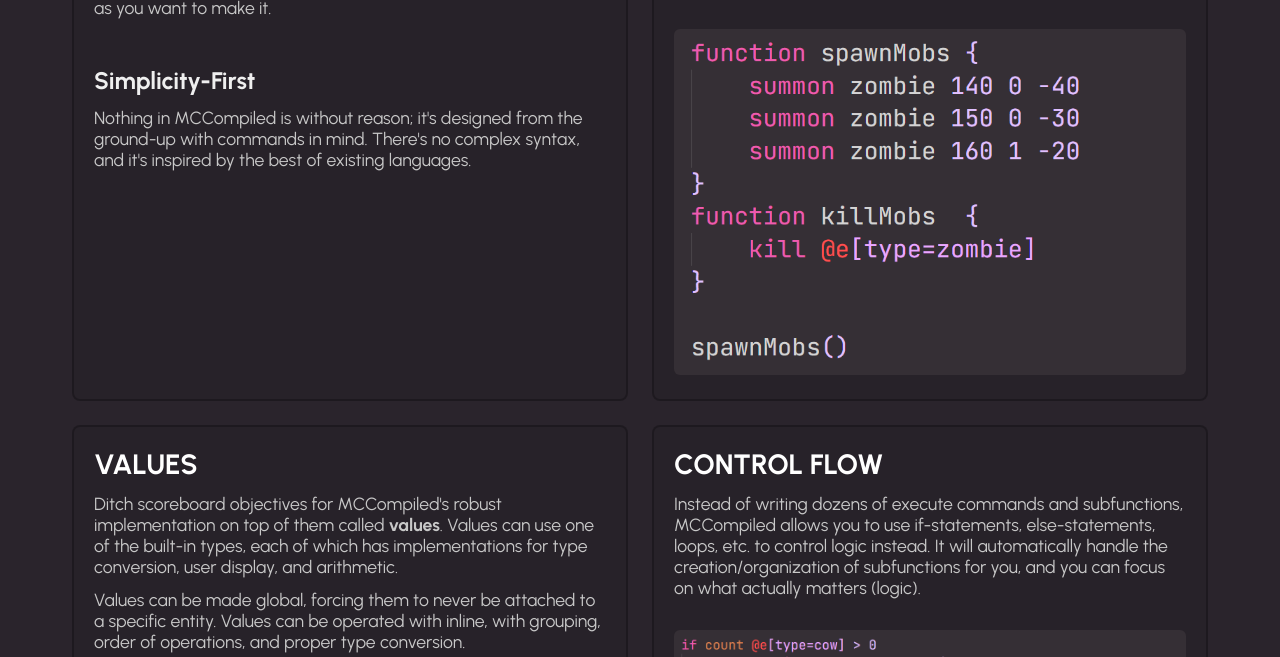
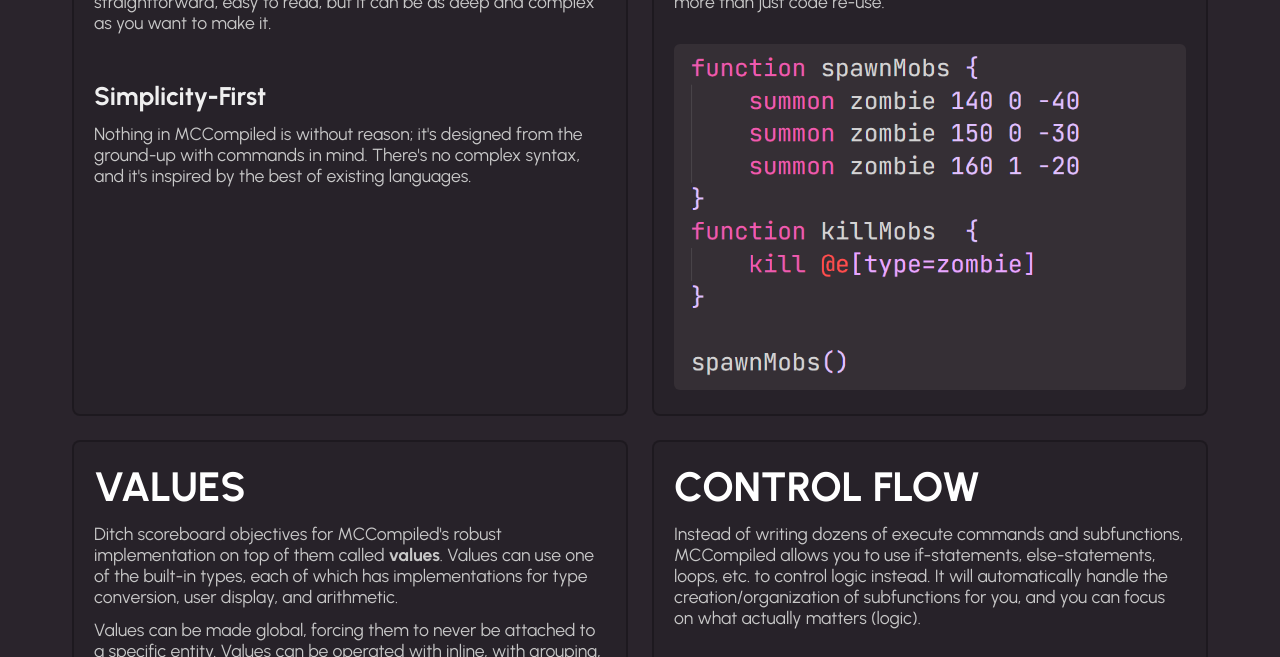
Before and after one commit to 7UKECREAT0R/7UKECREAT0R.github.io, a plain HTML site: page mcc.html in a window 1280 px wide. Shown: the part 685-1342 px from the top of the page. Drawn offline with nearby package versions, Linux system fonts and the light colour scheme.

Commit message:
fix sizing of cards on the "features" page by setting up containers properly for use of 'cqw' property

```diff
--- a/mcc-styles.css
+++ b/mcc-styles.css
@@ -49,6 +49,8 @@
     margin-bottom: 128px;
 }
 main.panels div.panel {
+    container-name: bog;
+    container-type: inline-size;
     padding: 20px;
     margin: 0;
     width: min(40%, 650px);
@@ -67,10 +69,13 @@
 }
 main.panels h1 {
     color: white;
-    font-size: 3.5cqmin;
+    font-size: 8cqw;
     margin-top: 0;
     margin-bottom: 0;
 }
+main.panels h2 {
+     font-size: 5cqw;
+ }
 main.panels p {
     color: #c8c8c8;
     font-size: 1.1em;
```
